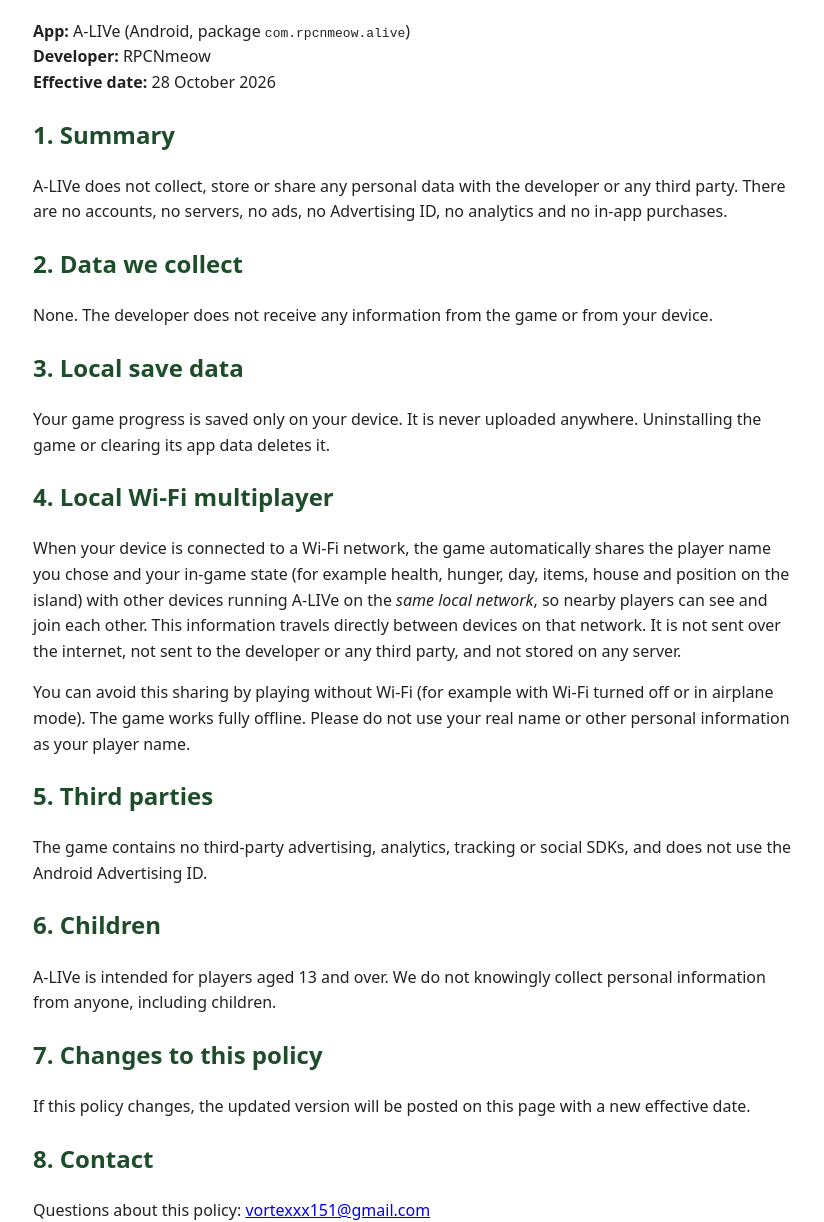
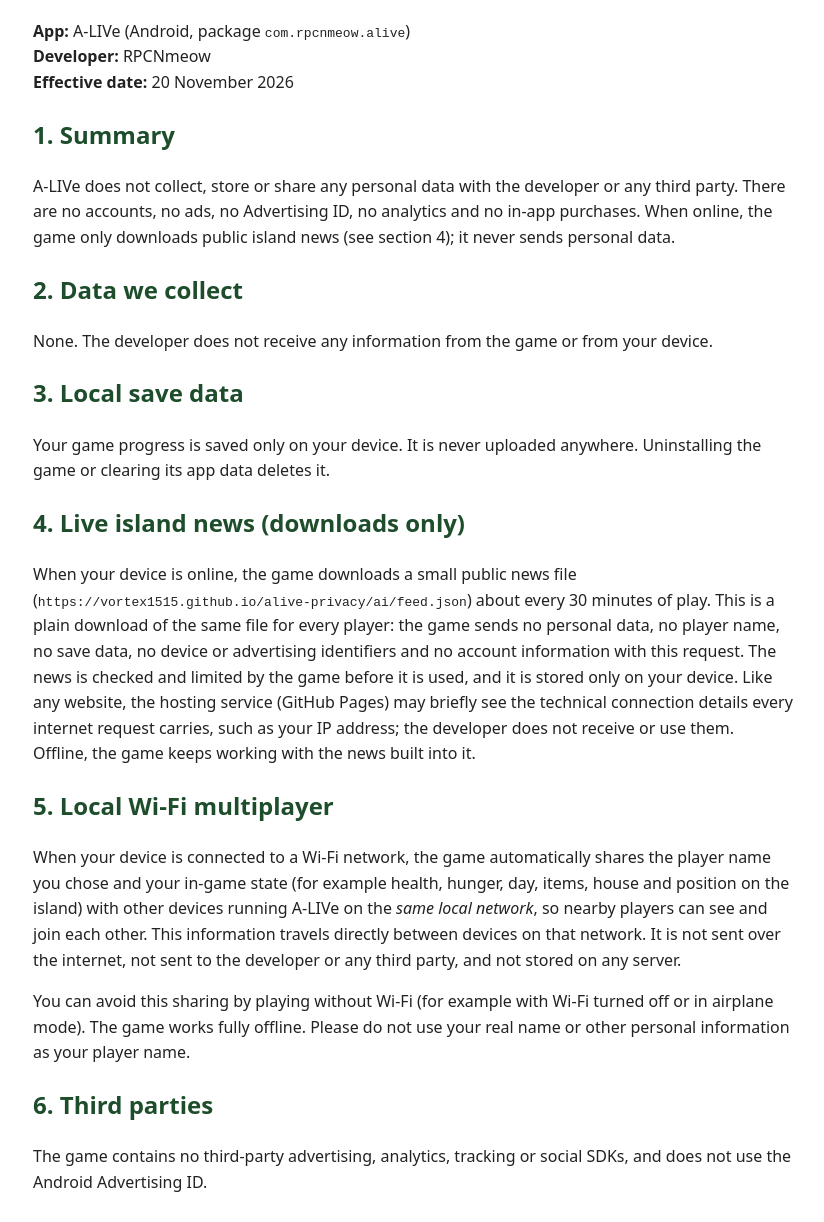
Before and after one commit to Vortex1515/alive-privacy, a plain HTML site: page index.html in a window 1280 px wide. Shown: the part 86-1308 px from the top of the page, without its empty margins (227-1051 px from the left). Drawn offline with Linux system fonts and the light colour scheme.

Commit message:
Live AI feed for Alive 0.1.46

```diff
--- a/index.html
+++ b/index.html
@@ -4,10 +4,10 @@
 <style>body{font-family:system-ui,sans-serif;max-width:760px;margin:2em auto;padding:0 1em;line-height:1.6;color:#222}h1,h2{color:#1d4d2b}</style></head>
 <body>
 <h1>A-LIVe – Privacy Policy</h1>
-<p><strong>App:</strong> A-LIVe (Android, package <code>com.rpcnmeow.alive</code>)<br><strong>Developer:</strong> RPCNmeow<br><strong>Effective date:</strong> 28 October 2026</p>
+<p><strong>App:</strong> A-LIVe (Android, package <code>com.rpcnmeow.alive</code>)<br><strong>Developer:</strong> RPCNmeow<br><strong>Effective date:</strong> 20 November 2026</p>
 
 <h2>1. Summary</h2>
-<p>A-LIVe does not collect, store or share any personal data with the developer or any third party. There are no accounts, no servers, no ads, no Advertising ID, no analytics and no in-app purchases.</p>
+<p>A-LIVe does not collect, store or share any personal data with the developer or any third party. There are no accounts, no ads, no Advertising ID, no analytics and no in-app purchases. When online, the game only downloads public island news (see section 4); it never sends personal data.</p>
 
 <h2>2. Data we collect</h2>
 <p>None. The developer does not receive any information from the game or from your device.</p>
@@ -15,19 +15,22 @@
 <h2>3. Local save data</h2>
 <p>Your game progress is saved only on your device. It is never uploaded anywhere. Uninstalling the game or clearing its app data deletes it.</p>
 
-<h2>4. Local Wi-Fi multiplayer</h2>
+<h2>4. Live island news (downloads only)</h2>
+<p>When your device is online, the game downloads a small public news file (<code>https://vortex1515.github.io/alive-privacy/ai/feed.json</code>) about every 30 minutes of play. This is a plain download of the same file for every player: the game sends no personal data, no player name, no save data, no device or advertising identifiers and no account information with this request. The news is checked and limited by the game before it is used, and it is stored only on your device. Like any website, the hosting service (GitHub Pages) may briefly see the technical connection details every internet request carries, such as your IP address; the developer does not receive or use them. Offline, the game keeps working with the news built into it.</p>
+
+<h2>5. Local Wi-Fi multiplayer</h2>
 <p>When your device is connected to a Wi-Fi network, the game automatically shares the player name you chose and your in-game state (for example health, hunger, day, items, house and position on the island) with other devices running A-LIVe on the <em>same local network</em>, so nearby players can see and join each other. This information travels directly between devices on that network. It is not sent over the internet, not sent to the developer or any third party, and not stored on any server.</p>
 <p>You can avoid this sharing by playing without Wi-Fi (for example with Wi-Fi turned off or in airplane mode). The game works fully offline. Please do not use your real name or other personal information as your player name.</p>
 
-<h2>5. Third parties</h2>
+<h2>6. Third parties</h2>
 <p>The game contains no third-party advertising, analytics, tracking or social SDKs, and does not use the Android Advertising ID.</p>
 
-<h2>6. Children</h2>
+<h2>7. Children</h2>
 <p>A-LIVe is intended for players aged 13 and over. We do not knowingly collect personal information from anyone, including children.</p>
 
-<h2>7. Changes to this policy</h2>
+<h2>8. Changes to this policy</h2>
 <p>If this policy changes, the updated version will be posted on this page with a new effective date.</p>
 
-<h2>8. Contact</h2>
-<p>Questions about this policy: <a href="mailto:vortexxx151@gmail.com">vortexxx151@gmail.com</a></p>
+<h2>9. Contact</h2>
+<p>Questions about this policy: <a href="mailto:rpcn.official@gmail.com">rpcn.official@gmail.com</a></p>
 </body></html>
```
Also changed, not shown: 1 other file.
